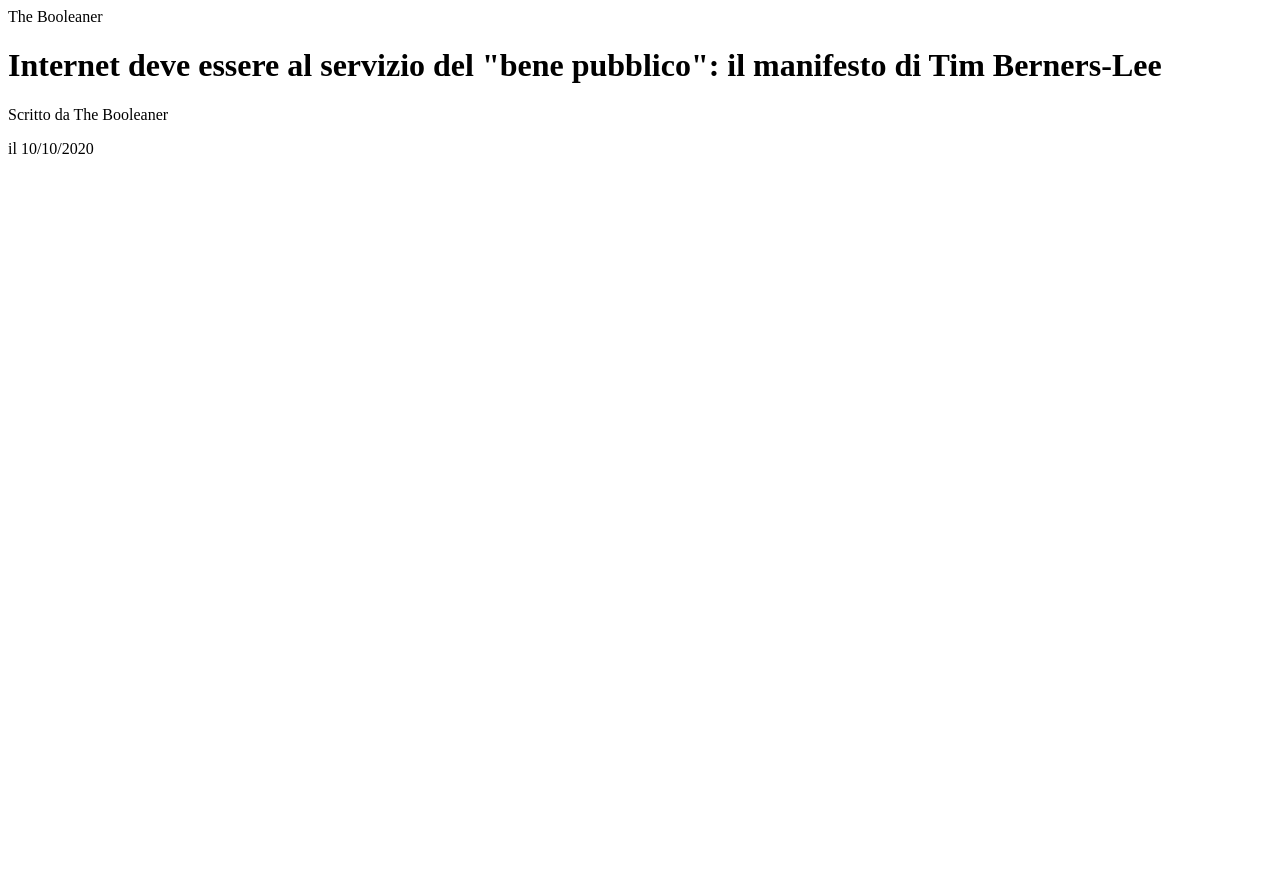
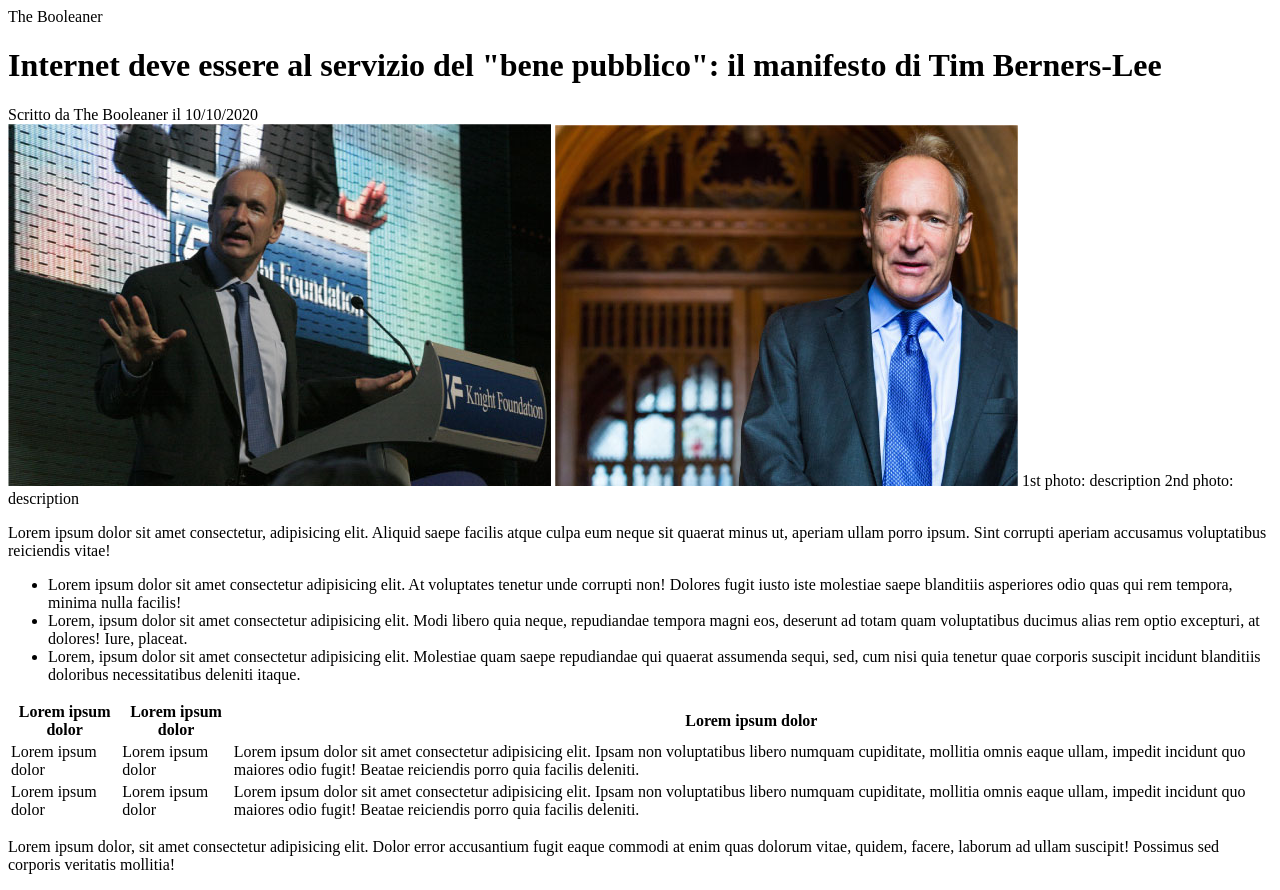
Before and after one commit to frame88/html-css-booleaner, a plain HTML site: page index.html in a window 1280 px wide. Before the commit the page ends 800 px from the top, so only its background shows below. Drawn offline with Linux system fonts and the light colour scheme.

Commit message:
main, modifiche di alcuni p in span

```diff
--- a/index.html
+++ b/index.html
@@ -13,11 +13,56 @@
 
     <!--titolo intestazione -->
         <h1>Internet deve essere al servizio del "bene pubblico": il manifesto di Tim Berners-Lee</h1>
-        <p>Scritto da The Booleaner</p>
-        <p>il 10/10/2020</p>
+        <span>Scritto da The Booleaner</span>
+        <span>il 10/10/2020</span>
     </header>
 
     <main>
+        <!-- prime due immagini con tim, due descrizioni foto e il primo par-->
+        <img class="firtpic" src="img/tim-1.jpg" alt="tim Berners-Lee che discorre su un palchetto con microfono">
+        <img class="secpic" src="img/tim-2.jpg" alt="tim Berners-Lee in posa in un monumento gotico(?)">
+        <span>1st photo: description</span>
+        <span>2nd photo: description</span>
+        <p>Lorem ipsum dolor sit amet consectetur, adipisicing elit. <span class="evidenziato">Aliquid saepe facilis atque culpa eum neque sit quaerat minus ut, aperiam</span>  ullam porro ipsum. Sint corrupti aperiam accusamus voluptatibus reiciendis vitae!</p>
+
+        <!-- lista anumerata-->
+        <ul>
+            <li>Lorem ipsum dolor sit amet consectetur adipisicing elit. At voluptates tenetur unde corrupti non! Dolores fugit iusto iste molestiae saepe blanditiis asperiores odio quas qui rem tempora, minima nulla facilis!</li>
+            <li>Lorem, ipsum dolor sit amet consectetur adipisicing elit. Modi libero quia neque, repudiandae tempora magni eos, deserunt ad totam quam voluptatibus ducimus alias rem optio excepturi, at dolores! Iure, placeat.</li>
+            <li>Lorem, ipsum dolor sit amet consectetur adipisicing elit. Molestiae quam saepe repudiandae qui quaerat assumenda sequi, sed, cum nisi quia tenetur quae corporis suscipit incidunt blanditiis doloribus necessitatibus deleniti itaque.</li>
+        </ul>
+
+        <!-- TABELLA -->
+        <div>
+            <table>
+                <thead>
+                    <tr>
+                        <th>Lorem ipsum dolor</th>
+                        <th>Lorem ipsum dolor</th>
+                        <th>Lorem ipsum dolor</th>
+                    </tr>
+                </thead>
+                <tbody>
+                    <tr>
+                        <td>Lorem ipsum dolor</td>
+                        <td>Lorem ipsum dolor</td>
+                        <td>Lorem ipsum dolor sit amet consectetur adipisicing elit. Ipsam non voluptatibus libero numquam cupiditate, mollitia omnis eaque ullam, impedit incidunt quo maiores odio fugit! Beatae reiciendis porro quia facilis deleniti.</td>
+                    </tr>
+                </tbody>
+                <tfoot>
+                    <tr>
+                        <td>Lorem ipsum dolor</td>
+                        <td>Lorem ipsum dolor</td>
+                        <td>Lorem ipsum dolor sit amet consectetur adipisicing elit. Ipsam non voluptatibus libero numquam cupiditate, mollitia
+                            omnis eaque ullam, impedit incidunt quo maiores odio fugit! Beatae reiciendis porro quia facilis deleniti.</td>
+                    </tr>
+                </tfoot>
+            </table>
+        </div>
+
+        <p>Lorem ipsum dolor, sit amet consectetur adipisicing elit. Dolor error accusantium fugit eaque commodi at enim quas dolorum vitae, quidem, facere, laborum ad ullam suscipit! Possimus sed corporis veritatis mollitia!</p>
+
+
 
     </main>
 
```
Also changed, not shown: img/graph.jpg (added), img/logo.svg (added), img/monitor.jpg (added), img/pattern.png (added), img/tim-1.jpg (added), img/tim-2.jpg (added).
